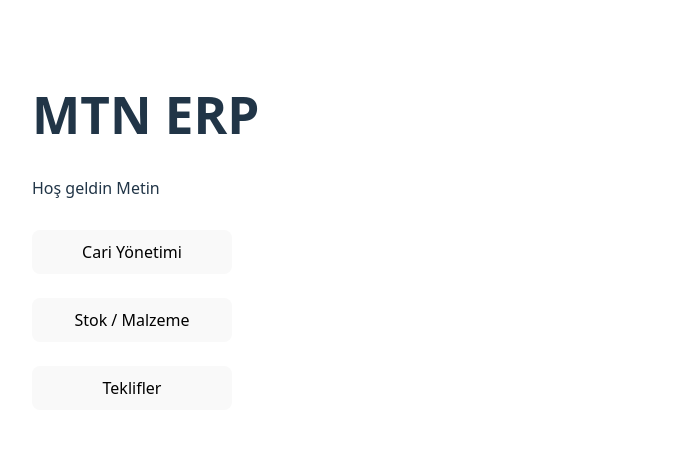
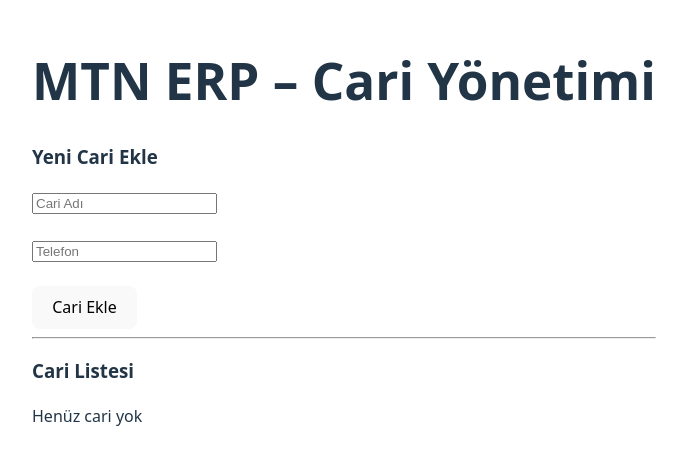
Before and after one commit to dosmetin10/mtn-erp, a React (Vite) app: page / in a window 1280 px wide. Shown: the part 169-634 px from the top of the page, without its empty margins (8-695 px from the left). Built offline with nearby package versions, Linux system fonts and the light colour scheme.

Commit message:
cari yonetimi eklendi

```diff
--- a/src/App.jsx
+++ b/src/App.jsx
@@ -1,26 +1,57 @@
+import { useState } from "react"
+
 function App() {
+  const [cariler, setCariler] = useState([])
+  const [cariAdi, setCariAdi] = useState("")
+  const [telefon, setTelefon] = useState("")
+
+  function cariEkle() {
+    if (!cariAdi) return
+
+    setCariler([
+      ...cariler,
+      { id: Date.now(), cariAdi, telefon }
+    ])
+
+    setCariAdi("")
+    setTelefon("")
+  }
+
   return (
     <div style={{ padding: 40 }}>
-      <h1>MTN ERP</h1>
-      <p>Hoş geldin Metin</p>
+      <h1>MTN ERP – Cari Yönetimi</h1>
 
-      <div style={{ marginTop: 30 }}>
-        <button style={{ padding: 10, width: 200 }}>
-          Cari Yönetimi
-        </button>
+      <h3>Yeni Cari Ekle</h3>
 
-        <br /><br />
+      <input
+        placeholder="Cari Adı"
+        value={cariAdi}
+        onChange={(e) => setCariAdi(e.target.value)}
+      />
+      <br /><br />
 
-        <button style={{ padding: 10, width: 200 }}>
-          Stok / Malzeme
-        </button>
+      <input
+        placeholder="Telefon"
+        value={telefon}
+        onChange={(e) => setTelefon(e.target.value)}
+      />
+      <br /><br />
 
-        <br /><br />
+      <button onClick={cariEkle}>Cari Ekle</button>
 
-        <button style={{ padding: 10, width: 200 }}>
-          Teklifler
-        </button>
-      </div>
+      <hr />
+
+      <h3>Cari Listesi</h3>
+
+      {cariler.length === 0 && <p>Henüz cari yok</p>}
+
+      <ul>
+        {cariler.map((cari) => (
+          <li key={cari.id}>
+            <strong>{cari.cariAdi}</strong> – {cari.telefon}
+          </li>
+        ))}
+      </ul>
     </div>
   )
 }
```
